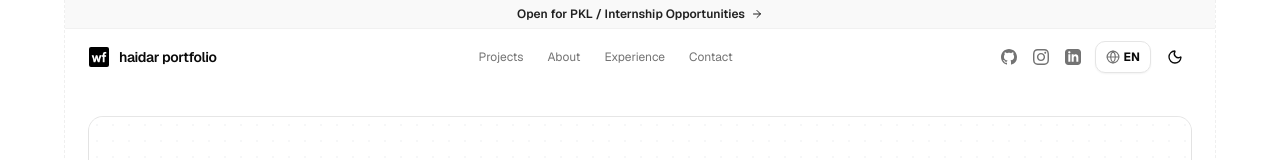
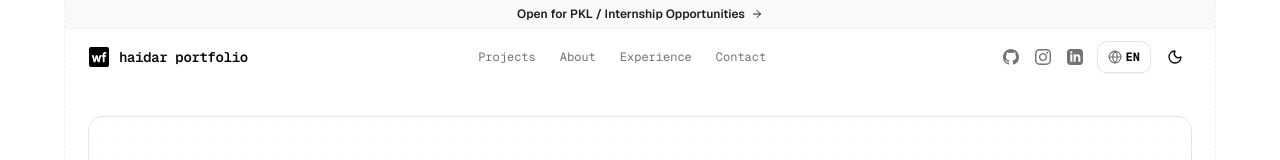
Before and after one commit to haidirwf/portfolio-idal, a Next.js app: page / in a window 1280 px wide. Shown: the top 160 px of the page. Built offline with nearby package versions, Linux system fonts and the light colour scheme.

Commit message:
style(design): add Geist Mono font pairing for tabular figures and technical data elements

```diff
--- a/app/globals.css
+++ b/app/globals.css
@@ -8,7 +8,7 @@
   --color-background: var(--background);
   --color-foreground: var(--foreground);
   --font-sans: var(--font-sans);
-  --font-mono: var(--font-sans);
+  --font-mono: var(--font-mono);
   --font-heading: var(--font-sans);
   --color-sidebar-ring: var(--sidebar-ring);
   --color-sidebar-border: var(--sidebar-border);
--- a/app/layout.tsx
+++ b/app/layout.tsx
@@ -1,10 +1,15 @@
 import type { Metadata } from "next";
-import { Geist } from "next/font/google";
+import { Geist, Geist_Mono } from "next/font/google";
 import "./globals.css";
 import { Providers } from "@/components/providers";
 
 const geistSans = Geist({
   variable: "--font-sans",
+  subsets: ["latin"],
+});
+
+const geistMono = Geist_Mono({
+  variable: "--font-mono",
   subsets: ["latin"],
 });
 
@@ -74,7 +79,7 @@
           dangerouslySetInnerHTML={{ __html: JSON.stringify(jsonLd) }}
         />
       </head>
-      <body className={`${geistSans.variable} antialiased min-h-screen bg-background text-foreground`}>
+      <body className={`${geistSans.variable} ${geistMono.variable} antialiased min-h-screen bg-background text-foreground`}>
         <Providers>{children}</Providers>
       </body>
     </html>
```
